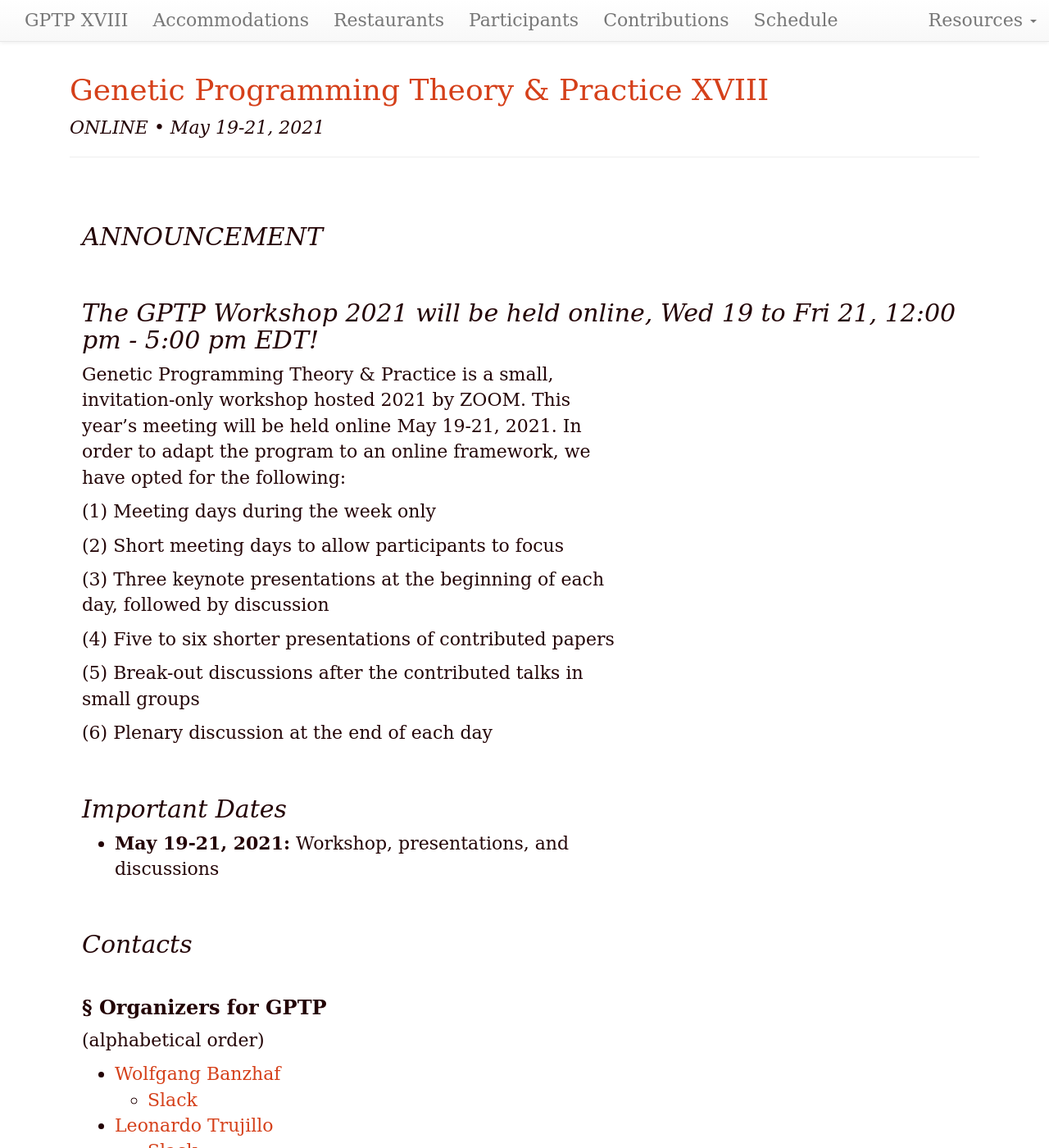
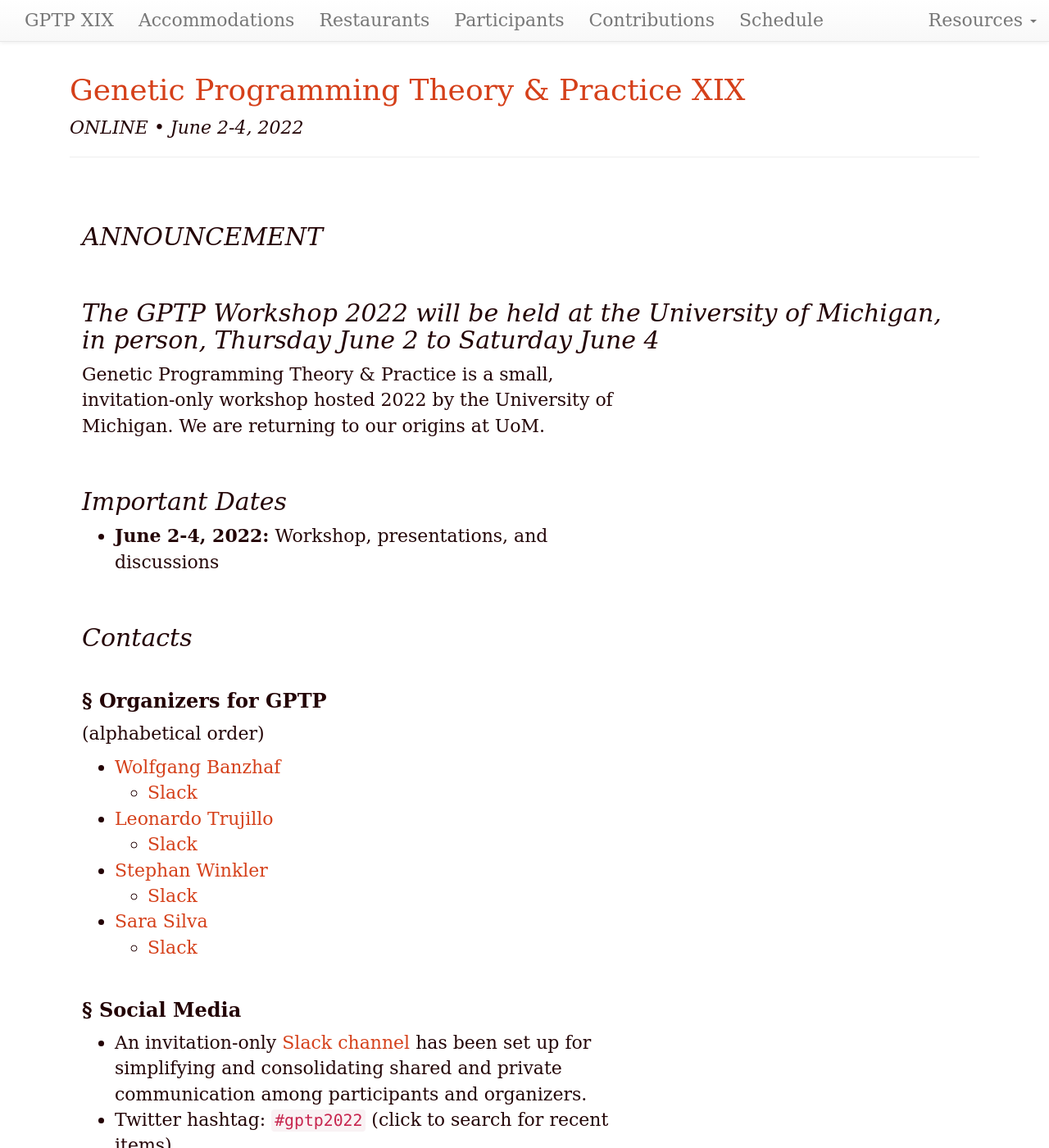
Before and after one commit to GPTP-workshop/gptp-workshop.github.io, a Jekyll site: the page built from index.md, in a window 1280 px wide and 1400 px high. Shown: the whole window at 82% size. Built offline with Jekyll 4.4.1, drawn with Linux system fonts in a browser that asks for light colours; our own code applies the rules of GitHub Pages for plain Markdown files; some of the changed text lies outside the part shown.

Commit message:
Update index.md

```diff
--- a/index.md
+++ b/index.md
@@ -1,31 +1,18 @@
 ---
 layout: default
-updated: "Mar 31, 2021"
-roman: "XVIII"
-dates: "May 19-21, 2021"
+updated: "Feb 15, 2022"
+roman: "XIX"
+dates: "June 2-4, 2022"
 ---
 ## ANNOUNCEMENT
-## The GPTP Workshop 2021 will be held online, Wed 19 to Fri 21, 12:00 pm - 5:00 pm EDT!
+## The GPTP Workshop 2022 will be held at the University of Michigan, in person, Thursday June 2 to Saturday June 4
 
-Genetic Programming Theory & Practice is a small, invitation-only workshop hosted 2021 by ZOOM. This year's meeting will be held online May 19-21, 2021.
-In order to adapt the program to an online framework, we have opted for the following:
-
-(1) Meeting days during the week only
-
-(2) Short meeting days to allow participants to focus
-
-(3) Three keynote presentations at the beginning of each day, followed by discussion
-
-(4) Five to six shorter presentations of contributed papers
-
-(5) Break-out discussions after the contributed talks in small groups
-
-(6) Plenary discussion at the end of each day
-
+Genetic Programming Theory & Practice is a small, invitation-only workshop hosted 2022 by the University of Michigan.
+We are returning to our origins at UoM.
 
 ## Important Dates
 
-- **May 19-21, 2021:** Workshop, presentations, and discussions
+- **June 2-4, 2022:** Workshop, presentations, and discussions
 
 ## Contacts
 
@@ -38,15 +25,15 @@ In order to adapt the program to an online framework, we have opted for the foll
 - [Leonardo Trujillo](https://www.researchgate.net/lab/Leonardo-Trujillo-Lab)
     - [Slack](https://gptp-workshops.slack.com/messages/@leo-itt/)
 - [Stephan Winkler](http://bioinformatics.fh-hagenberg.at/site/index.php?id=36)
-    - [Slack](https://gptp-workshops.slack.com/messages/@wolfgang/)
-- [Bill Worzel](https://www.spartaninnovations.org/bill-worzel)
-    - [Slack](https://gptp-workshops.slack.com/messages/@bill_w/)
+    - [Slack](https://gptp-workshops.slack.com/messages/@stephan/)
+- [Sara Silva](https://ciencias.ulisboa.pt/en/perfil/sgsilva)
+    - [Slack](https://gptp-workshops.slack.com/messages/@sara)
 
 
 ### Social Media
 
 - An invitation-only [Slack channel](http://gptp-workshops.slack.com) has been set up for simplifying and consolidating shared and private communication among participants and organizers.
-- Twitter hashtag: [`#gptp2021`](https://twitter.com/search?f=tweets&q=%23gptp2021) (click to search for recent items)
+- Twitter hashtag: [`#gptp2022`](https://twitter.com/search?f=tweets&q=%23gptp2022) (click to search for recent items)
 
 
 
```
